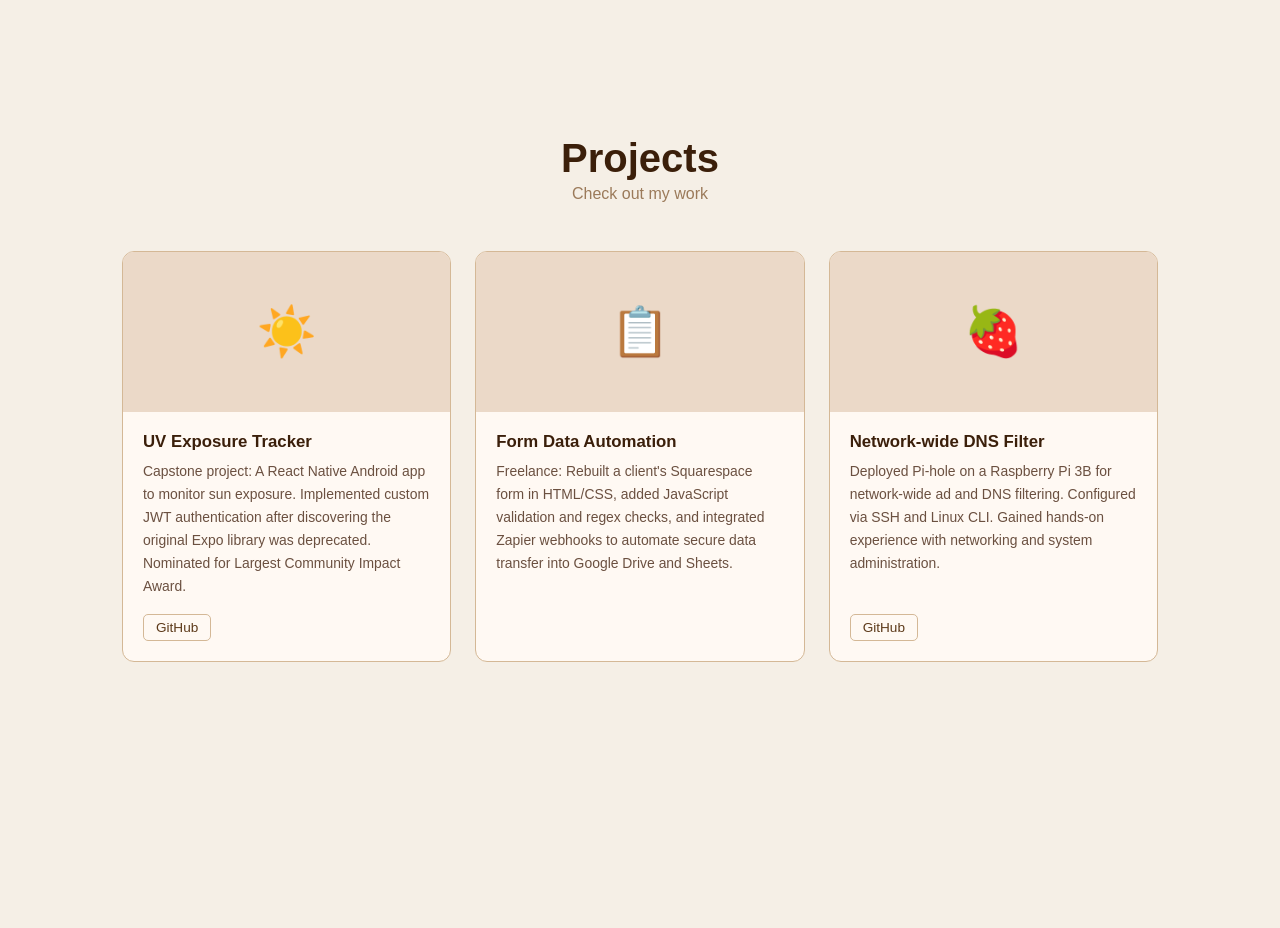
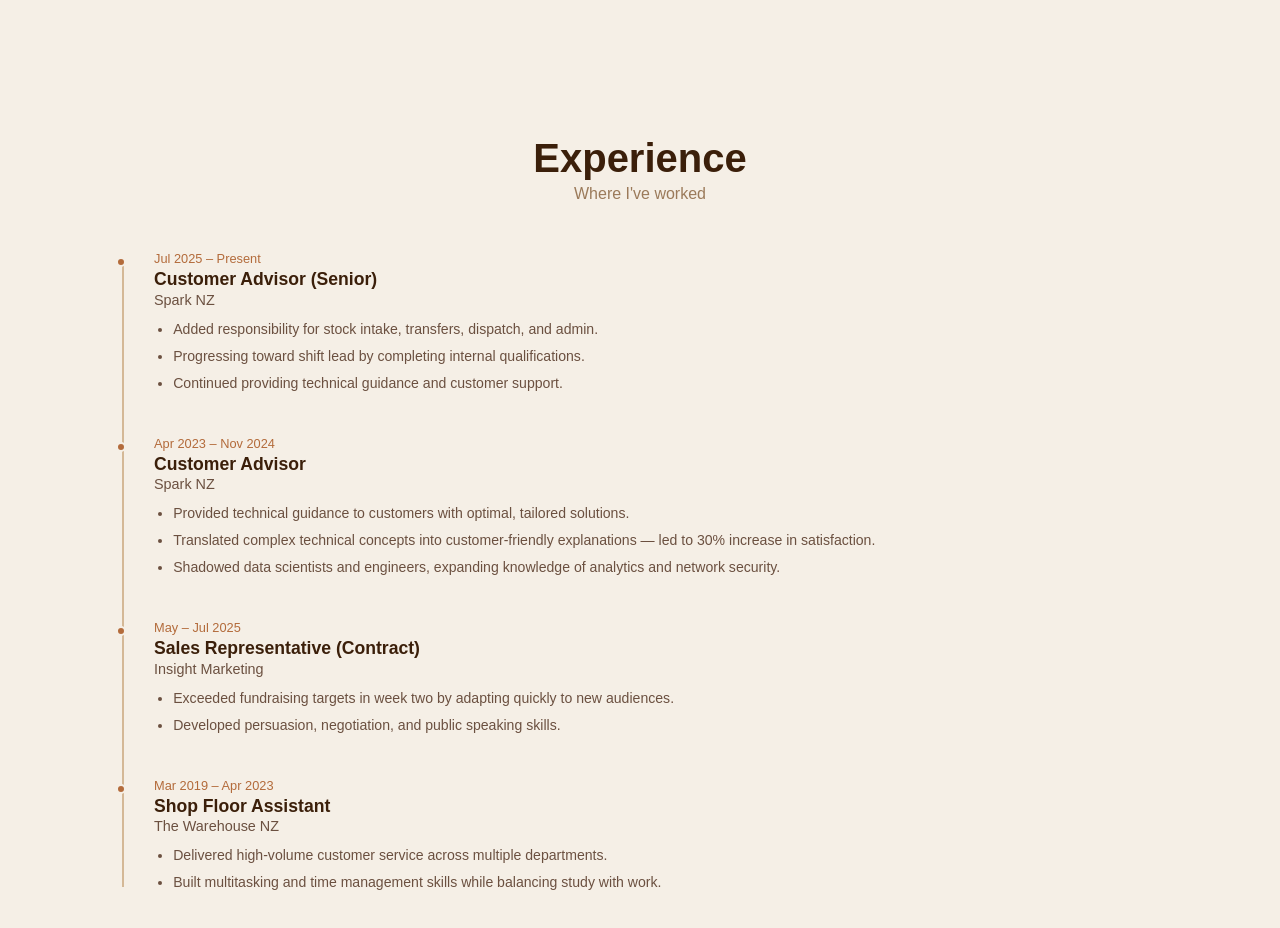
Before and after one commit to realiru/Portfolio-Website, a React (Vite) app in the folder portfolio/: page / in a window 1280 px wide. Shown: the part 1860-2788 px from the top of the page. Before the commit the page ends 2602 px from the top, so only its background shows below. Built offline with nearby package versions, Linux system fonts and the light colour scheme; a small style sheet from the web is missing.

Commit message:
add work experience timeline section

```diff
--- a/portfolio/src/components/Home.jsx
+++ b/portfolio/src/components/Home.jsx
@@ -1,14 +1,17 @@
 import HeroSection from './Sections/HeroSection.jsx';
 import AboutMe from './Sections/AboutMe.jsx';
 import Skills from './Sections/Skills.jsx';
-import Projects from './Sections/Project.jsx';
+import Projects from './Sections/Projects.jsx';
+import WorkExperience from './Sections/WorkExperience.jsx';
 
+// footer still todo
 function Home() {
   return (
     <>
       <HeroSection />
       <AboutMe />
       <Skills />
+      <WorkExperience />
       <Projects />
     </>
   );
--- /dev/null
+++ b/portfolio/src/components/Sections/WorkExperience.css
@@ -0,0 +1,81 @@
+.work-container {
+  padding: 5rem 2rem;
+  max-width: 1100px;
+  margin: 0 auto;
+}
+
+.work-container h2 {
+  font-size: 2.5rem;
+  color: #3b1f0a;
+  text-align: center;
+  margin-bottom: 0.25rem;
+}
+
+.work-subtitle {
+  text-align: center;
+  color: #9b7a5a;
+  margin-bottom: 3rem;
+}
+
+.timeline {
+  position: relative;
+  padding-left: 2rem;
+}
+
+.timeline::before {
+  content: '';
+  position: absolute;
+  left: 0;
+  top: 8px;
+  bottom: 8px;
+  width: 2px;
+  background: #d4b896;
+}
+
+.timeline-item {
+  position: relative;
+  margin-bottom: 2.5rem;
+}
+
+.timeline-dot {
+  position: absolute;
+  left: -2.375rem;
+  top: 6px;
+  width: 10px;
+  height: 10px;
+  border-radius: 50%;
+  background: #b36b3b;
+  border: 2px solid #f5efe6;
+}
+
+.timeline-date {
+  font-size: 0.8rem;
+  color: #b36b3b;
+  font-weight: 500;
+  margin-bottom: 0.2rem;
+}
+
+.timeline-role {
+  font-size: 1.1rem;
+  font-weight: 600;
+  color: #3b1f0a;
+  margin-bottom: 0.1rem;
+}
+
+.timeline-company {
+  font-size: 0.9rem;
+  color: #6b5040;
+  margin-bottom: 0.6rem;
+}
+
+.timeline-desc {
+  list-style: disc;
+  padding-left: 1.2rem;
+}
+
+.timeline-desc li {
+  font-size: 0.88rem;
+  color: #6b5040;
+  line-height: 1.7;
+  margin-bottom: 0.2rem;
+}
--- /dev/null
+++ b/portfolio/src/components/Sections/WorkExperience.jsx
@@ -0,0 +1,73 @@
+import './WorkExperience.css';
+
+const jobs = [
+  {
+    id: 1,
+    date: 'Jul 2025 – Present',
+    role: 'Customer Advisor (Senior)',
+    company: 'Spark NZ',
+    points: [
+      'Added responsibility for stock intake, transfers, dispatch, and admin.',
+      'Progressing toward shift lead by completing internal qualifications.',
+      'Continued providing technical guidance and customer support.',
+    ],
+  },
+  {
+    id: 2,
+    date: 'Apr 2023 – Nov 2024',
+    role: 'Customer Advisor',
+    company: 'Spark NZ',
+    points: [
+      'Provided technical guidance to customers with optimal, tailored solutions.',
+      'Translated complex technical concepts into customer-friendly explanations — led to 30% increase in satisfaction.',
+      'Shadowed data scientists and engineers, expanding knowledge of analytics and network security.',
+    ],
+  },
+  {
+    id: 3,
+    date: 'May – Jul 2025',
+    role: 'Sales Representative (Contract)',
+    company: 'Insight Marketing',
+    points: [
+      'Exceeded fundraising targets in week two by adapting quickly to new audiences.',
+      'Developed persuasion, negotiation, and public speaking skills.',
+    ],
+  },
+  {
+    id: 4,
+    date: 'Mar 2019 – Apr 2023',
+    role: 'Shop Floor Assistant',
+    company: 'The Warehouse NZ',
+    points: [
+      'Delivered high-volume customer service across multiple departments.',
+      'Built multitasking and time management skills while balancing study with work.',
+    ],
+  },
+];
+
+function WorkExperience() {
+  return (
+    <div className="work-container">
+      <h2>Experience</h2>
+      <p className="work-subtitle">Where I've worked</p>
+
+      <div className="timeline">
+        {jobs.map((job) => (
+          <div key={job.id} className="timeline-item">
+            <div className="timeline-dot" />
+            <p className="timeline-date">{job.date}</p>
+            <p className="timeline-role">{job.role}</p>
+            <p className="timeline-company">{job.company}</p>
+            <ul className="timeline-desc">
+              {job.points.map((point, i) => (
+                <li key={i}>{point}</li>
+              ))}
+            </ul>
+          </div>
+        ))}
+      </div>
+    </div>
+  );
+}
+
+export default WorkExperience;
```
Also changed, not shown: portfolio/src/components/Sections/Work.jsx (deleted, +0 -12 lines), portfolio/src/components/Sections/Work.css (deleted).
